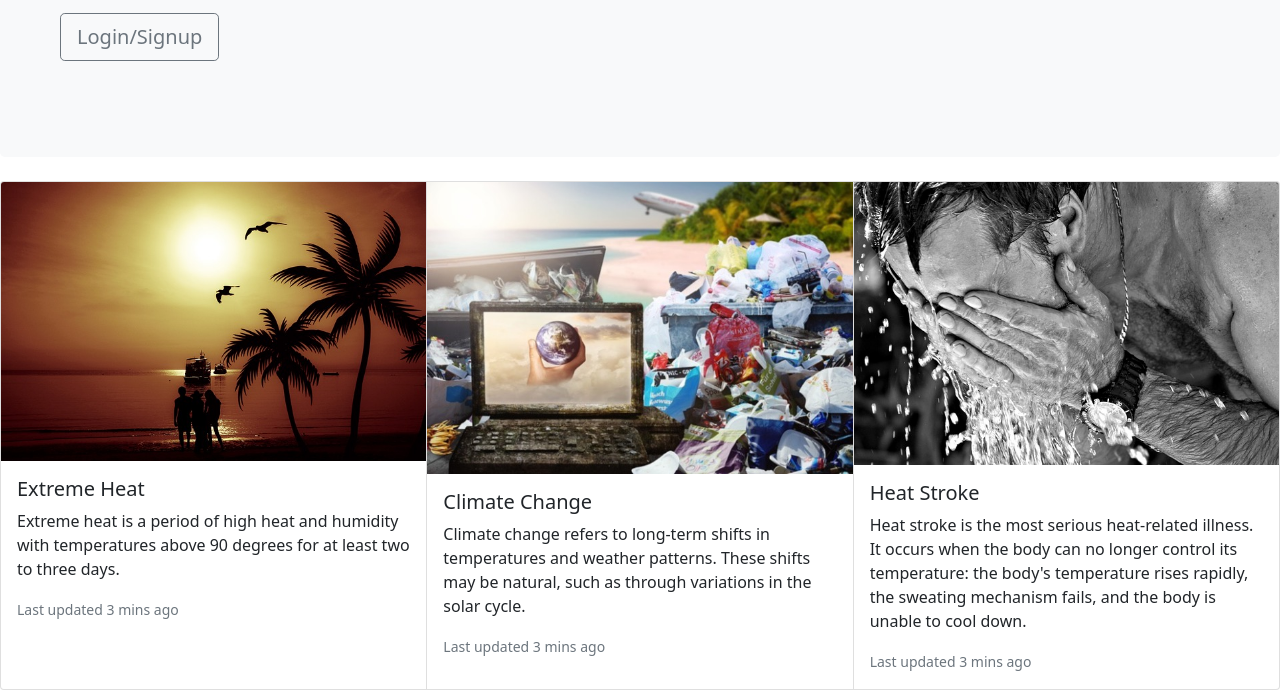
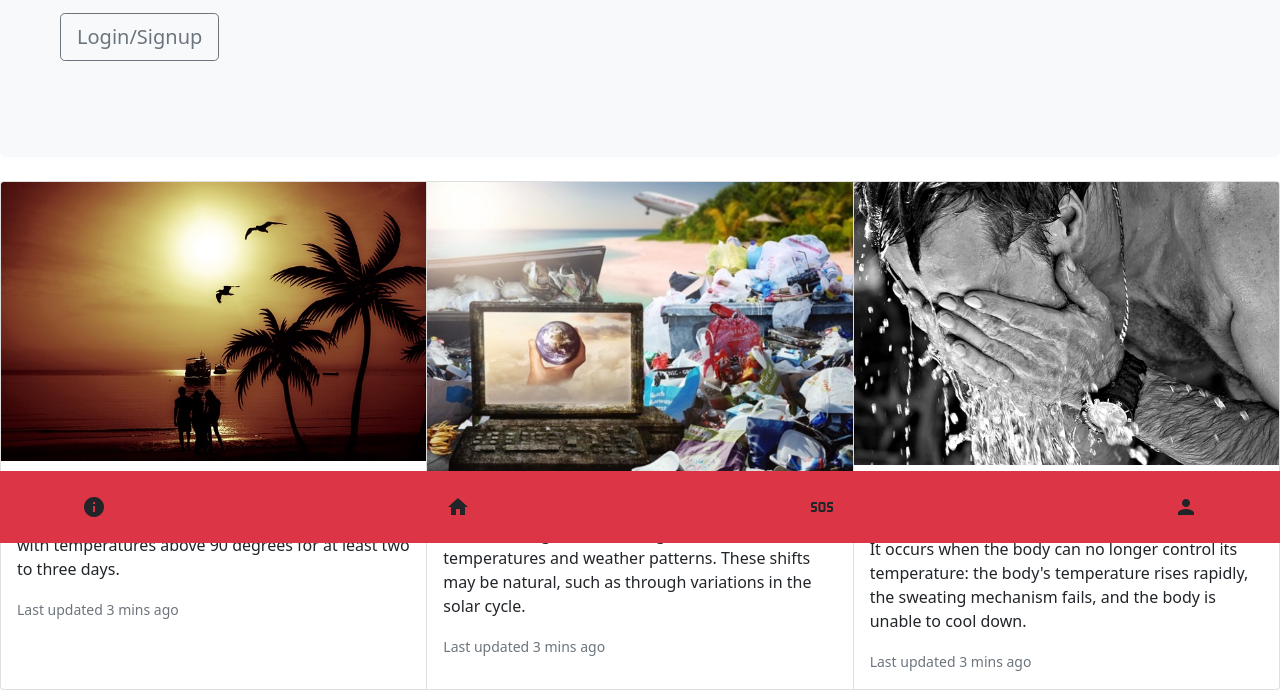
Before and after one commit to yerim01/1800_202310_BBY25, a plain HTML site: page index.html in a window 1280 px wide. Shown: the part 257-947 px from the top of the page. Drawn offline with nearby package versions, Linux system fonts and the light colour scheme.

Commit message:
added a footer

```diff
--- a/index.html
+++ b/index.html
@@ -18,6 +18,10 @@
         integrity="sha384-ka7Sk0Gln4gmtz2MlQnikT1wXgYsOg+OMhuP+IlRH9sENBO0LRn5q+8nbTov4+1p"
         crossorigin="anonymous"></script>
     <!-- Other libraries go here -->
+    <link
+      href="https://fonts.googleapis.com/icon?family=Material+Icons"
+      rel="stylesheet"
+    />
 
     <!-- Link to styles of your own -->
     <!-- <link rel="stylesheet" href="./styles/style.css"> -->
@@ -95,6 +99,16 @@
         </div>
       </div>
 
+      <footer class="navbar justify-content-evenly bg-danger fixed-bottom" >
+        <div class="container py-3">
+          <span class="material-icons">info</span>
+          <span class="material-icons">home</span>
+          <span class="material-icons">sos</span>
+          <span class="material-icons">person</span>
+        </div>
+      </footer>
+    </div>
+
     <!---------------------------------------------->
     <!-- Your own JavaScript functions go here    -->
     <!---------------------------------------------->
```
